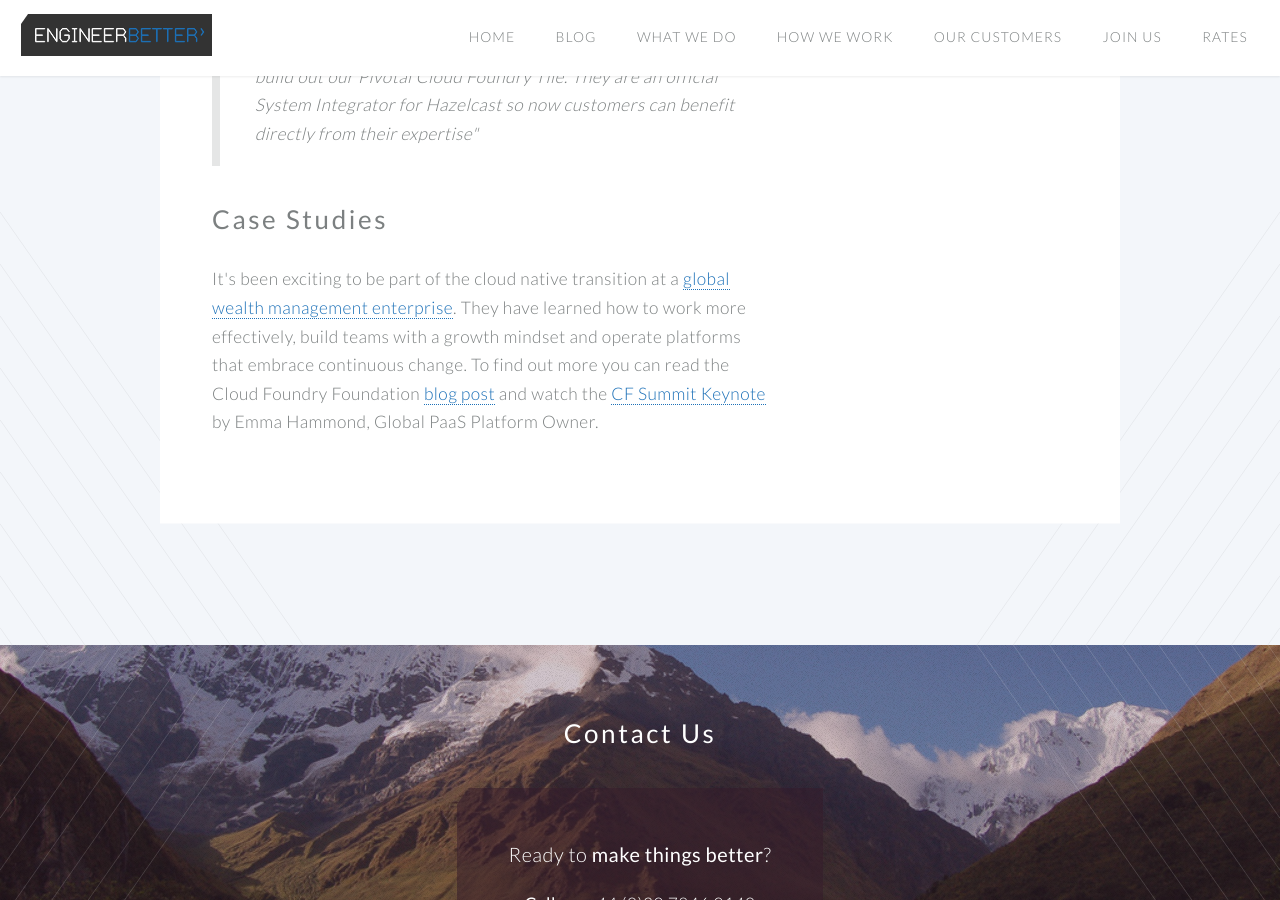
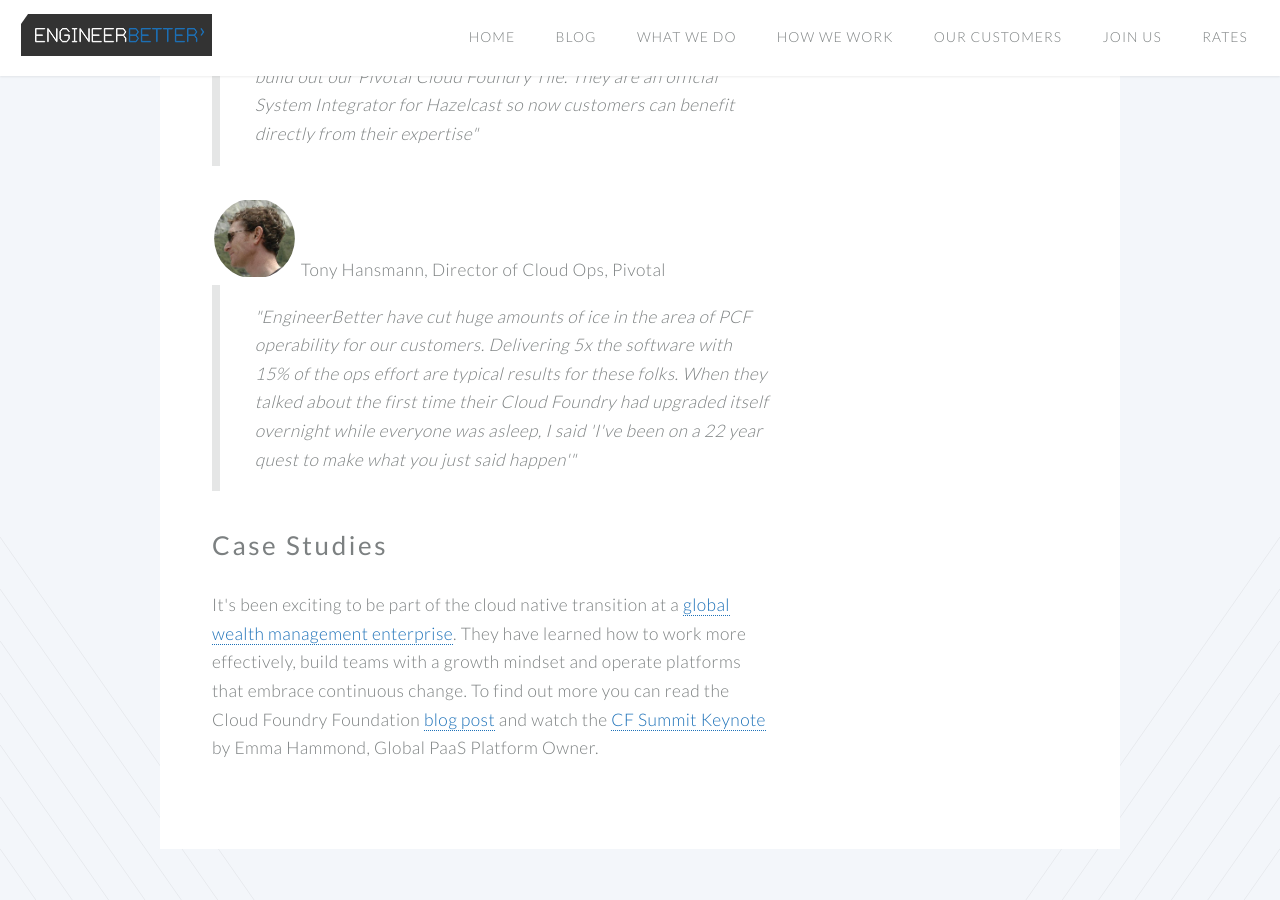
Before and after one commit to DanielJonesEB/engineerbetter.com, a Jekyll site: the page built from our-customers.html, in a window 1280 px wide and 900 px high, scrolled down 1271 px. Built offline with Jekyll 4.4.1, drawn with Linux system fonts in a browser that asks for light colours.

Commit message:
added comment from Tony H

```diff
--- a/our-customers.html
+++ b/our-customers.html
@@ -53,6 +53,17 @@
                         customers can benefit directly from their expertise"
                     </blockquote>
                 </figure>
+                <figure>
+                  <img src="/images/tonyh-avatar.jpg" alt="" class="circular small" />
+                  <cite class="author">Tony Hansmann, Director of Cloud Ops</cite>, <cite class="company">Pivotal</cite>
+                    <blockquote>
+                        "EngineerBetter have cut huge amounts of ice in the area of PCF
+                        operability for our customers. Delivering 5x the software with 15% of the ops
+                        effort are typical results for these folks. When they talked about the first time
+                        their Cloud Foundry had upgraded itself overnight while everyone was asleep, I said
+                        'I've been on a 22 year quest to make what you just said happen'"
+                    </blockquote>
+                </figure>
               </section>
 
 
```
Also changed, not shown: images/tonyh-avatar.jpg (added).
